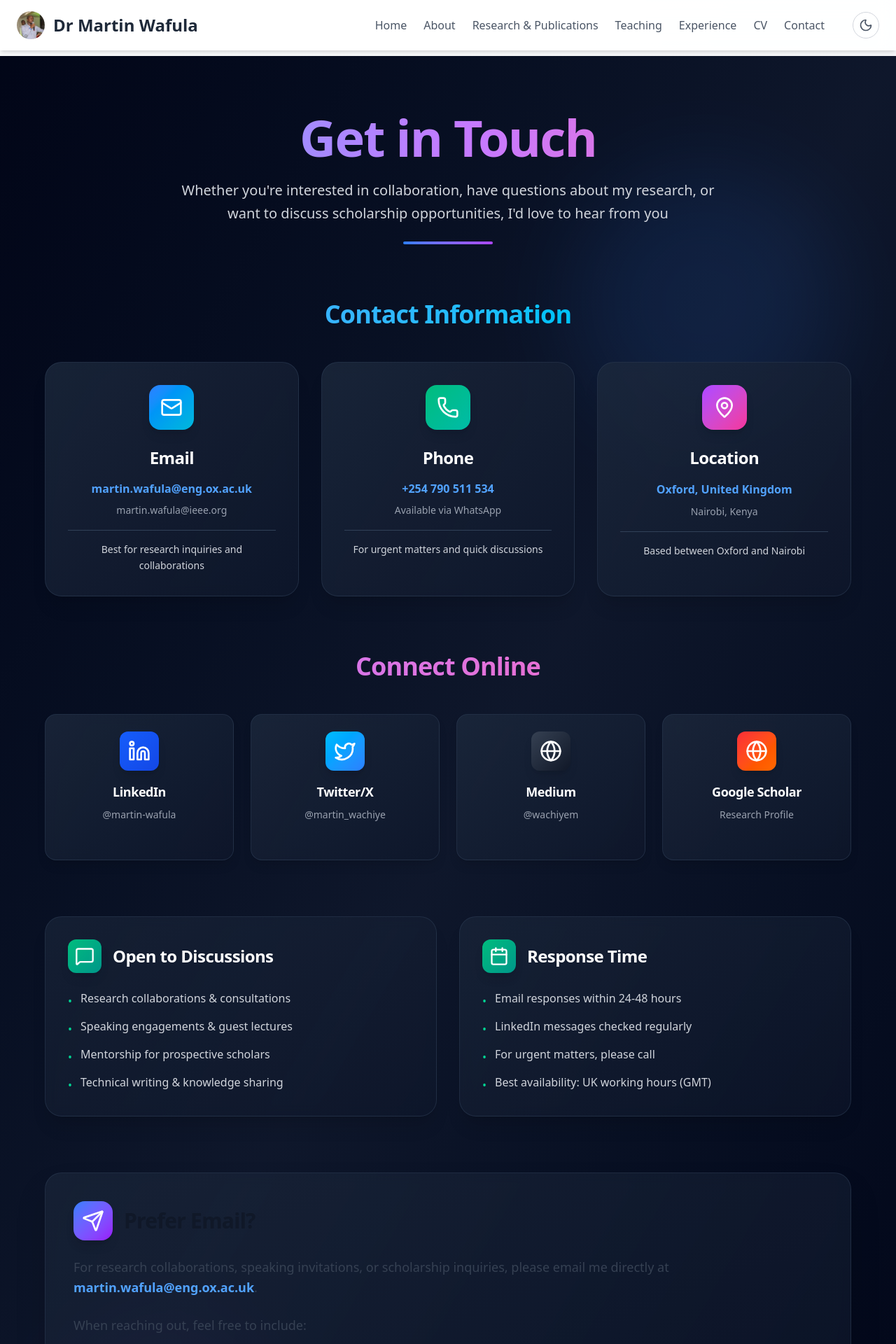
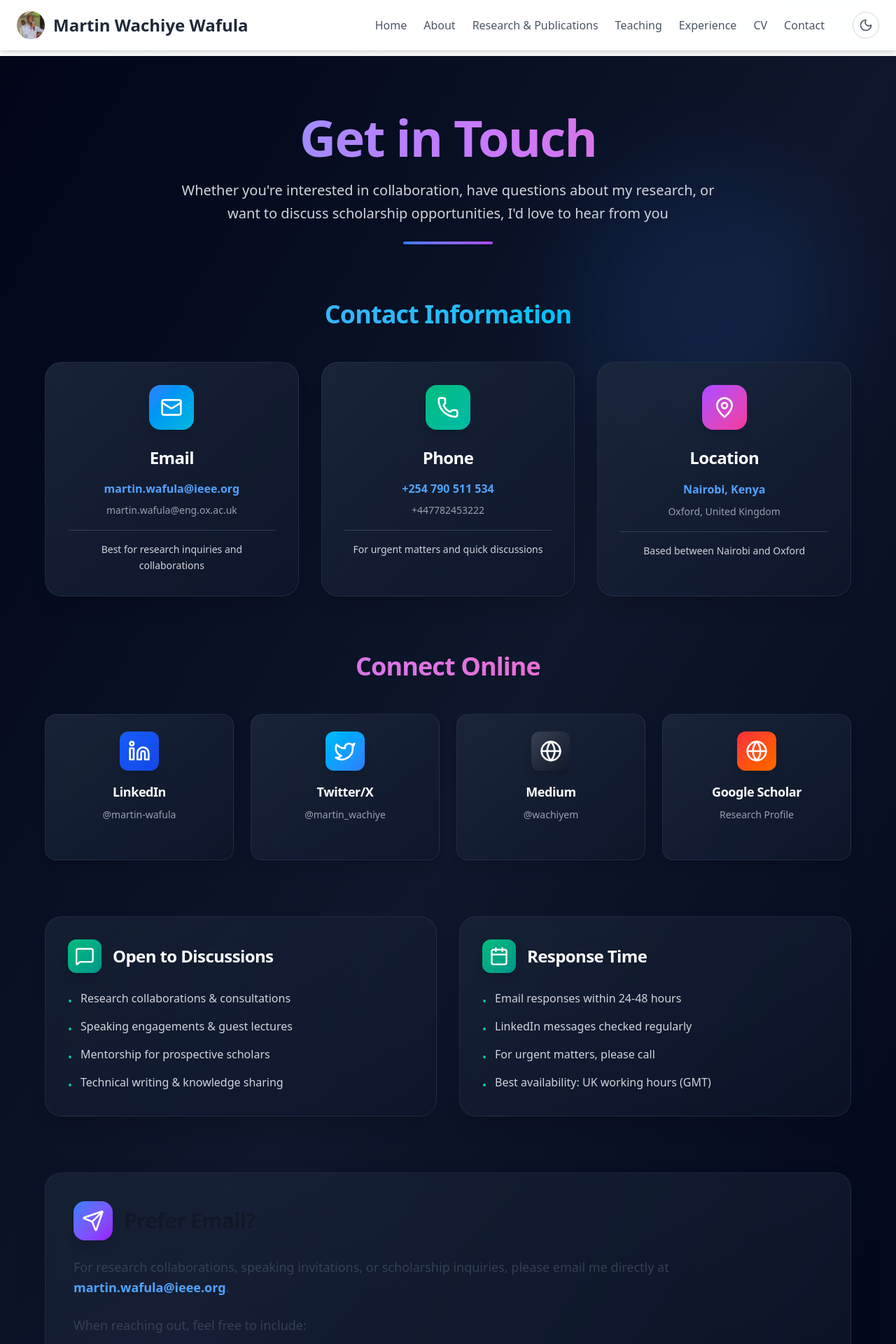
Before and after one commit to Vince106888/martin-site, a React (Vite) app: page /contact in a window 1280 px wide. Shown: the top 1920 px of the page at 70% size. Built offline with nearby package versions, Linux system fonts and the light colour scheme.

Commit message:
Updated name and whatsapp, polished

```diff
--- a/src/components/Footer.jsx
+++ b/src/components/Footer.jsx
@@ -1,5 +1,5 @@
 import { motion } from 'framer-motion';
-import { Mail, Linkedin, Phone, MapPin, Twitter, Github, ExternalLink, BookOpen, GraduationCap, Award, Heart } from 'lucide-react';
+import { Mail, Linkedin, Phone, MapPin, Twitter, Github, ExternalLink, BookOpen, GraduationCap, Award, Heart, MessageCircle } from 'lucide-react';
 
 export default function Footer() {
   const currentYear = new Date().getFullYear();
@@ -63,6 +63,12 @@ export default function Footer() {
       label: 'Phone',
       display: '+254 790 511 534'
     },
+    {
+      href: 'https://wa.me/447782453222',
+      icon: MessageCircle,
+      label: 'Whatsapp',
+      display: '+447782453222'
+    }
   ];
 
   return (
@@ -84,7 +90,7 @@ export default function Footer() {
             transition={{ duration: 0.6 }}
           >
             <h3 className="text-white text-2xl font-bold mb-4 bg-clip-text text-transparent bg-gradient-to-r from-blue-400 to-purple-400">
-              Martin Wafula
+              Martin Wachiye Wafula
             </h3>
             <p className="text-gray-400 leading-relaxed mb-6">
               DPhil Candidate in Engineering Science at the University of Oxford.
--- a/src/components/Header.jsx
+++ b/src/components/Header.jsx
@@ -26,7 +26,7 @@ export default function Header() {
           className="flex items-center text-2xl font-bold text-gray-800 dark:text-white hover:text-blue-600 dark:hover:text-blue-400 transition"
         >
           <img src="/logo.jpg" alt="Dr Martin Wafula logo" className="w-10 h-10 mr-3 rounded-full object-cover" />
-          <span>Dr Martin Wafula</span>
+          <span>Martin Wachiye Wafula</span>
         </Link>
 
         {/* Desktop Navigation */}
--- a/src/pages/Contact.jsx
+++ b/src/pages/Contact.jsx
@@ -6,9 +6,9 @@ export default function Contact() {
     {
       icon: Mail,
       label: "Email",
-      primary: "martin.wafula@eng.ox.ac.uk",
-      secondary: "martin.wafula@ieee.org",
-      href: "mailto:martin.wafula@eng.ox.ac.uk",
+      primary: "martin.wafula@ieee.org",
+      secondary: "martin.wafula@eng.ox.ac.uk",
+      href: "mailto:martin.wafula@ieee.org",
       color: "from-blue-500 to-cyan-500",
       description: "Best for research inquiries and collaborations"
     },
@@ -16,7 +16,7 @@ export default function Contact() {
       icon: Phone,
       label: "Phone",
       primary: "+254 790 511 534",
-      secondary: "Available via WhatsApp",
+      secondary: "+447782453222",
       href: "tel:+254790511534",
       color: "from-emerald-500 to-teal-500",
       description: "For urgent matters and quick discussions"
@@ -24,10 +24,10 @@ export default function Contact() {
     {
       icon: MapPin,
       label: "Location",
-      primary: "Oxford, United Kingdom",
-      secondary: "Nairobi, Kenya",
+      primary: "Nairobi, Kenya",
+      secondary: "Oxford, United Kingdom",
       color: "from-purple-500 to-pink-500",
-      description: "Based between Oxford and Nairobi"
+      description: "Based between Nairobi and Oxford"
     }
   ];
 
@@ -276,7 +276,7 @@ export default function Contact() {
           <div className="space-y-6 text-gray-300">
             <p className="text-lg leading-relaxed">
               For research collaborations, speaking invitations, or scholarship inquiries,
-              please email me directly at <a href="mailto:martin.wafula@eng.ox.ac.uk" className="text-blue-400 hover:text-blue-300 font-semibold transition-colors">martin.wafula@eng.ox.ac.uk</a>.
+              please email me directly at <a href="mailto:martin.wafula@ieee.org" className="text-blue-400 hover:text-blue-300 font-semibold transition-colors">martin.wafula@ieee.org</a>.
             </p>
             <p className="text-lg leading-relaxed">
               When reaching out, feel free to include:
--- a/src/pages/Home.jsx
+++ b/src/pages/Home.jsx
@@ -82,7 +82,7 @@ function Hero() {
             animate={{ opacity: 1, y: 0 }}
             transition={{ duration: 1.2, delay: 0.2 }}
           >
-            Dr Martin Wachiye Wafula
+            Martin Wachiye Wafula
           </motion.h1>
 
           <motion.div
--- a/src/pages/Teaching.jsx
+++ b/src/pages/Teaching.jsx
@@ -35,7 +35,7 @@ export default function Teaching() {
       institution: "Multimedia University of Kenya",
       period: "2020 - 2022",
       type: "Lecturer",
-      description: "Taught Computer Networks (CNS 3201) covering OSI/TCP-IP models, network protocols, routing, switching, and network security. Also delivered Introduction to Communication Engineering covering signal processing, modulation techniques, and communication system fundamentals.",
+      description: "Taught Computer Networks covering OSI/TCP-IP models, network protocols, routing, switching, and network security. Also delivered Introduction to Communication Engineering covering signal processing, modulation techniques, and communication system fundamentals.",
       icon: BookOpen,
       color: "from-orange-500 to-red-500"
     },
@@ -291,7 +291,7 @@ export default function Teaching() {
               Teaching extends far beyond formal lectures. As a <strong className="text-white">Rhodes Scholar Programs Facilitator</strong>, I've advised and supported scholars from diverse backgrounds, helping shape their academic journey at Oxford.
             </p>
             <p>
-              I'm passionate about <strong className="text-white">democratizing access to opportunities</strong>—whether through Rhodes Scholarship guidance sessions across East Africa, career planning workshops at Kenyan universities, or one-on-one mentorship with students navigating their academic paths.
+              I'm passionate about <strong className="text-white">democratizing access to opportunities,</strong>whether through Rhodes Scholarship guidance sessions across East Africa, career planning workshops at Kenyan universities, or one-on-one mentorship with students navigating their academic paths.
             </p>
             <p>
               My approach integrates mentorship into teaching through Q&A sessions, project guidance, and research direction for prospective postgraduate students, always emphasizing <span className="text-blue-300">originality, excellence, and the courage to pursue ambitious goals</span>.
```
